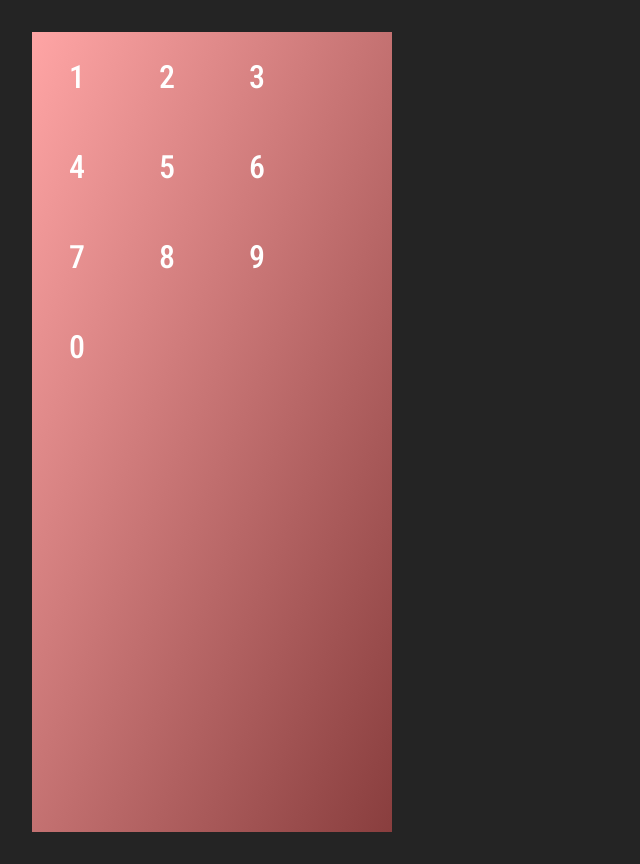
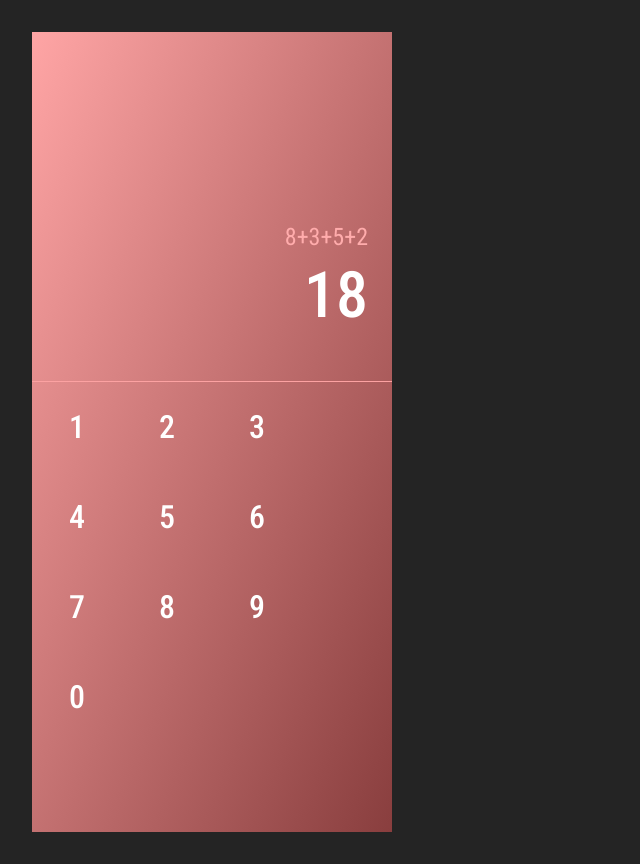
Before and after one commit to NatalieKalinkina/calculator-react-ts, a React (Vite) app: page / in a window 1280 px wide. Shown: the whole page, without its empty margins (0-640 px from the left). Built offline with nearby package versions, Linux system fonts and the light colour scheme.

Commit message:
feat: add result screen

```diff
--- a/src/App.tsx
+++ b/src/App.tsx
@@ -1,11 +1,13 @@
 import './App.css';
+import { ResultScreen } from './components/ResultScreen/ResultScreen';
 import { Numbers } from './components/Numbers/Numbers';
 
 function App() {
   return (
-    <section className="app">
+    <main className="app">
+      <ResultScreen />
       <Numbers />
-    </section>
+    </main>
   );
 }
 
--- a/src/components/Numbers/Numbers.css
+++ b/src/components/Numbers/Numbers.css
@@ -12,6 +12,7 @@
   line-height: 40px;
   color: #fff;
   font-weight: 500;
+  box-sizing: border-box;
 }
 
 .nums__item:hover {
--- /dev/null
+++ b/src/components/ResultScreen/ResultScreen.css
@@ -0,0 +1,28 @@
+.result-screen {
+  width: 100%;
+  height: 350px;
+  padding: 48px 24px;
+  box-sizing: border-box;
+  display: flex;
+  flex-direction: column;
+  justify-content: flex-end;
+  align-items: flex-end;
+  gap: 8px;
+  border-bottom: 0.5px solid #fca2a2;
+}
+
+.result-screen__task {
+  margin-block-start: 0;
+  margin-block-end: 0;
+  font-size: 24px;
+  font-weight: 400;
+  color: #ffacac;
+}
+
+.result-screen__result {
+  margin-block-start: 0;
+  margin-block-end: 0;
+  font-size: 64px;
+  font-weight: 500;
+  color: #fff;
+}
--- /dev/null
+++ b/src/components/ResultScreen/ResultScreen.tsx
@@ -0,0 +1,10 @@
+import './ResultScreen.css';
+
+export const ResultScreen = () => {
+  return (
+    <section className="result-screen">
+      <p className="result-screen__task">8+3+5+2</p>
+      <p className="result-screen__result">18</p>
+    </section>
+  );
+};
```
